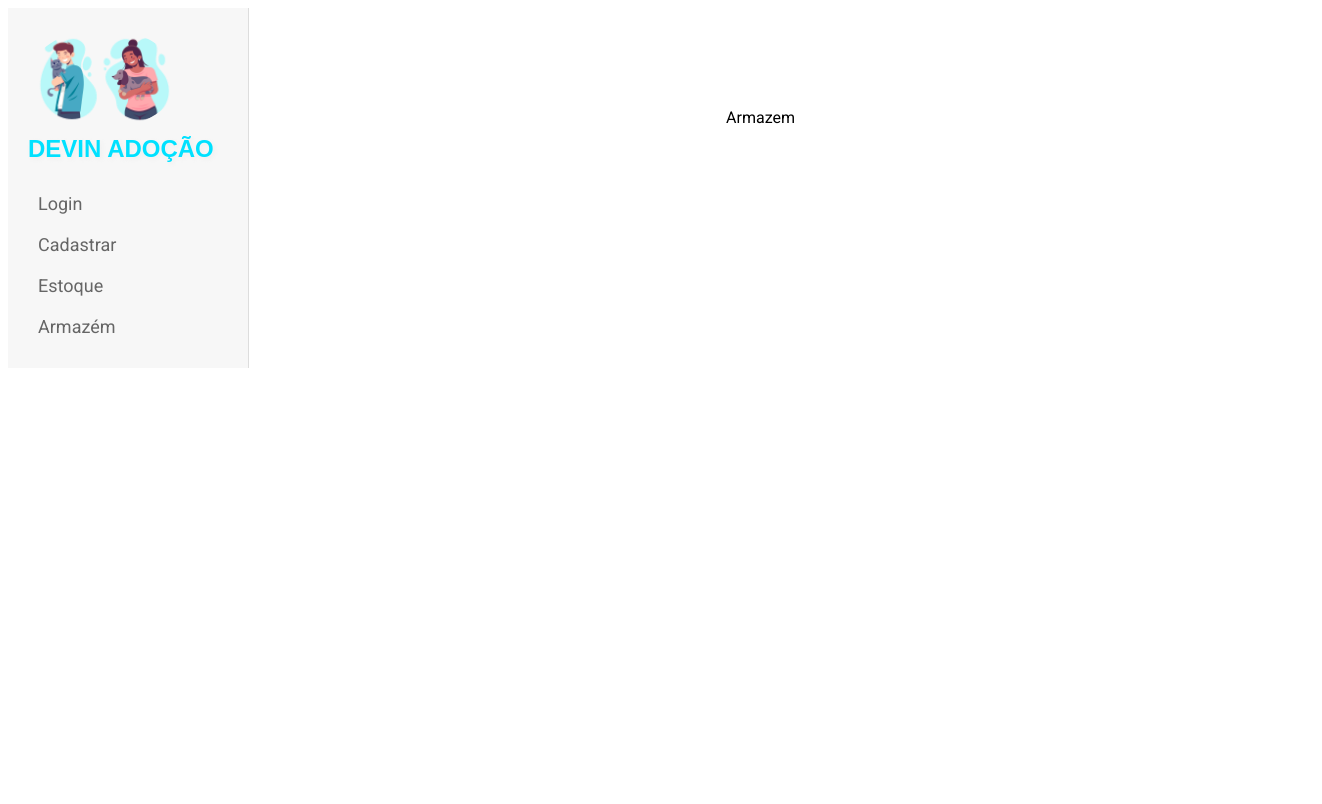
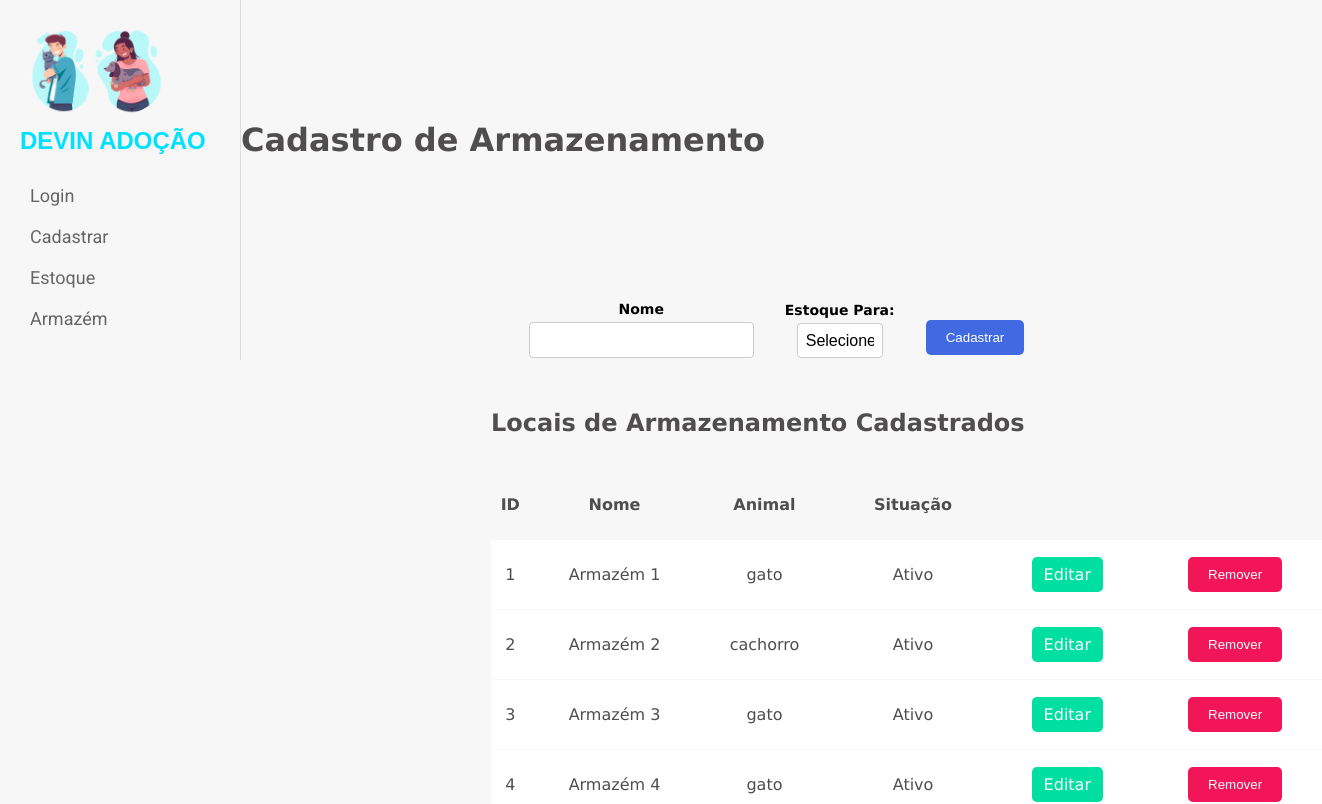
Before and after one commit to lucas-neuhaus/projeto-final, a React (Vite) app: page /armazem in a window 1280 px wide. Shown: the top 804 px of the page, 1322 px wide, since content can reach past the window. Built offline with nearby package versions, Linux system fonts and the light colour scheme; data requests are answered from the project's data file.

Commit message:
implementa cadastro de armazens

```diff
--- a/server/db.json
+++ b/server/db.json
@@ -18,5 +18,39 @@
       "quantidade": "30",
       "categoria": "Filhote"
     }
+  ],
+  "armazens": [
+    {
+      "nome": "Armazém 1",
+      "animal": "gato",
+      "situacao": true,
+      "id": 1
+    },
+    {
+      "nome": "Armazém 2",
+      "animal": "cachorro",
+      "situacao": true,
+      "id": 2
+    },
+    {
+      "nome": "Armazém 3",
+      "animal": "gato",
+      "situacao": true,
+      "id": 3
+    },
+    {
+      "nome": "Armazém 4",
+      "animal": "gato",
+      "situacao": true,
+      "id": 4
+    },
+    {
+      "situacao": false,
+      "id": 5
+    },
+    {
+      "situacao": false,
+      "id": 6
+    }
   ]
 }
--- a/src/components/Input/input.css
+++ b/src/components/Input/input.css
@@ -23,7 +23,7 @@
 }
 
 .inputId select {
-  width: 25%;
+  width: 50%;
   padding: 8px;
   font-size: 16px;
   border: 1px solid #ccc;
--- /dev/null
+++ b/src/pages/Armazem/armazem.css
@@ -0,0 +1,62 @@
+.armazemTitulo {
+  background-color: #f7f7f7;
+  color: rgb(79, 77, 77);
+  height: 100px;
+  font-family: Verdana, sans-serif;
+  margin-bottom: 32px;
+  text-align: left;
+  }
+
+.armazemPrincipal {
+  background-color: #f7f7f7;
+}
+
+.armazemLista{
+  font-family: Verdana, sans-serif;
+  color: rgb(79, 77, 77);
+  margin-bottom: 32px;
+  margin-left: 250px;
+  text-align: left;
+}
+.armazemTabela {
+  background-color: white;
+  margin-left: 250px;
+  justify-content: center;
+  font-family: Verdana, sans-serif;
+  color: rgb(79, 77, 77);
+  width: 80%;
+  border-collapse: collapse;
+
+}
+thead{
+  background-color: #f7f7f7;
+}
+
+
+tr {
+  height: 70px; /* Define a altura desejada para as linhas da tabela */
+  border-bottom: 1px solid #f7f7f7;
+}
+
+  .armazemContainer {
+    font-family: Verdana, sans-serif;
+    display: flex;
+    flex-direction: row;
+    align-items: center;
+    justify-content: center;
+    width: 100%;
+    margin-top: 64px;
+    padding: 16px;
+
+    }
+
+
+    .armazemBotaoEditar {
+      display: inline-block;
+      margin-right: 10px;
+      background-color: #00DFA2;
+      color: white;
+      text-decoration: none;
+      border-radius: 5px;
+      padding: 8px 12px;
+    }
--- a/src/pages/Armazem/index.jsx
+++ b/src/pages/Armazem/index.jsx
@@ -1,7 +1,161 @@
+import { useState, useEffect } from "react";
+import { Link } from "react-router-dom";
+import Botao from "../../components/Botao";
+import Input from "../../components/Input";
+import { ToastContainer, toast } from "react-toastify";
+import "react-toastify/dist/ReactToastify.css";
+import "./armazem.css";
+
+const Armazem = () => {
+  const [nome, setNome] = useState("");
+  const [animal, setAnimal] = useState("");
+  const [armazensCadastrados, setArmazensCadastrados] = useState([]);
+
+  const cadastrarArmazem = () => {
+    const novoArmazem = {
+      nome: nome,
+      animal: animal,
+      situacao: true, // Defina o valor de acordo com a lógica da sua aplicação
+    };
+
+    fetch("http://localhost:3000/armazens", {
+      method: "POST",
+      headers: {
+        "Content-Type": "application/json",
+      },
+      body: JSON.stringify(novoArmazem),
+    })
+    .then((response) => {
+      if (response.ok) {
+        // Se a resposta for bem-sucedida, buscar novamente os armazéns cadastrados
+        buscarArmazensCadastrados();
+        // Limpar os campos após cadastrar
+        setNome("");
+        setAnimal("");
+      } else {
+        toast.error("Erro ao cadastrar o armazém!");
+      }
+    })
+    .catch((error) => {
+      toast.error("Erro ao cadastrar o armazém!");
+    });
+  };
+
+  const apagarArmazem = (id) => {
+      fetch(`http://localhost:3000/armazens/${id}`, {
+      method: "PUT",
+      headers: {
+        "Content-Type": "application/json",
+      },
+      body: JSON.stringify({ situacao: false }),
+    })
+      .then((response) => {
+        if (response.ok) {
+
+          buscarArmazensCadastrados();
+        } else {
+          toast.error("Erro ao atualizar o status do armazém!");
+        }
+      })
+      .catch((error) => {
+        console.error("Erro ao atualizar o status do armazém:", error);
+        toast.error("Erro ao atualizar o status do armazém!");
+      });
+  };
+
+  const buscarArmazensCadastrados = () => {
+
+    fetch("http://localhost:3000/armazens")
+      .then((response) => response.json())
+      .then((dados) => setArmazensCadastrados(dados))
+      .catch((error) => {
+        console.error("Erro ao buscar os armazéns:", error);
+      });
+  };
+
+  useEffect(() => {
+    buscarArmazensCadastrados();
+  }, []);
 
 
-export default function Armazem() {
   return (
-    <div>Armazem</div>
-  )
-}
+    <div className="armazemPrincipal">
+    <div>
+      <h1 className="armazemTitulo">Cadastro de Armazenamento</h1>
+      </div>
+      <div className="armazemContainer">
+   <Input
+    tipo="text"
+    id="nome"
+    etiqueta="Nome"
+    valor={nome}
+    aoMudar={(e) => setNome(e.target.value)}
+    />
+
+  <Input
+    tipo="select"
+    id="animal"
+    etiqueta="Estoque Para:"
+    valor={animal}
+    aoMudar={(e) => setAnimal(e.target.value)}
+  >
+    <option value="">Selecione uma opção</option>
+    <option value="gato">Gato</option>
+    <option value="cachorro">Cachorro</option>
+  </Input>
+
+  <Botao aoClicar={cadastrarArmazem} enviar= "Cadastrar" cor="#4169E1"/>
+     </div>
+      <h2 className="armazemLista">Locais de Armazenamento Cadastrados</h2>
+
+      <table className="armazemTabela">
+        <thead>
+          <tr>
+            <th>ID</th>
+            <th>Nome</th>
+            <th>Animal</th>
+            <th>Situação</th>
+            <th></th>
+            <th></th>
+          </tr>
+        </thead>
+        <tbody>
+  {armazensCadastrados.map((armazem) => (
+    <tr key={armazem.id}>
+      <td>{armazem.id}</td>
+      <td>{armazem.nome}</td>
+      <td>{armazem.animal}</td>
+      <td>{armazem.situacao ? "Ativo" : "Desativado"}</td>
+      <td>
+        {/* Adicione o link para a página de edição do armazém */}
+        <Link className="armazemBotaoEditar" to={`editar/${armazem.id}`}>Editar</Link>
+      </td>
+      <td>
+        {/* Botão para remover o armazém */}
+        <Botao
+          aoClicar={() => apagarArmazem(armazem.id)}
+          cor="#F31559"
+          enviar="Remover"
+        />
+      </td>
+    </tr>
+  ))}
+        </tbody>
+      </table>
+      <ToastContainer
+        position="top-right"
+        autoClose={5000}
+        hideProgressBar={false}
+        newestOnTop={false}
+        closeOnClick
+        rtl={false}
+        pauseOnFocusLoss
+        draggable
+        pauseOnHover
+        theme="dark"
+      />
+    </div>
+
+  );
+  };
+export default Armazem;
--- a/src/pages/Home/home.css
+++ b/src/pages/Home/home.css
@@ -12,6 +12,11 @@
   max-width: 200px;
   background-color: #f7f7f7;
   padding: 20px;
+}
+body {
+  margin: 0;
+  padding: 0;
+  background-color: #f7f7f7;
 }
 
 .Home h1 {
```
Also changed, not shown: 1 other file (tests, documents, lock files or other folders).
